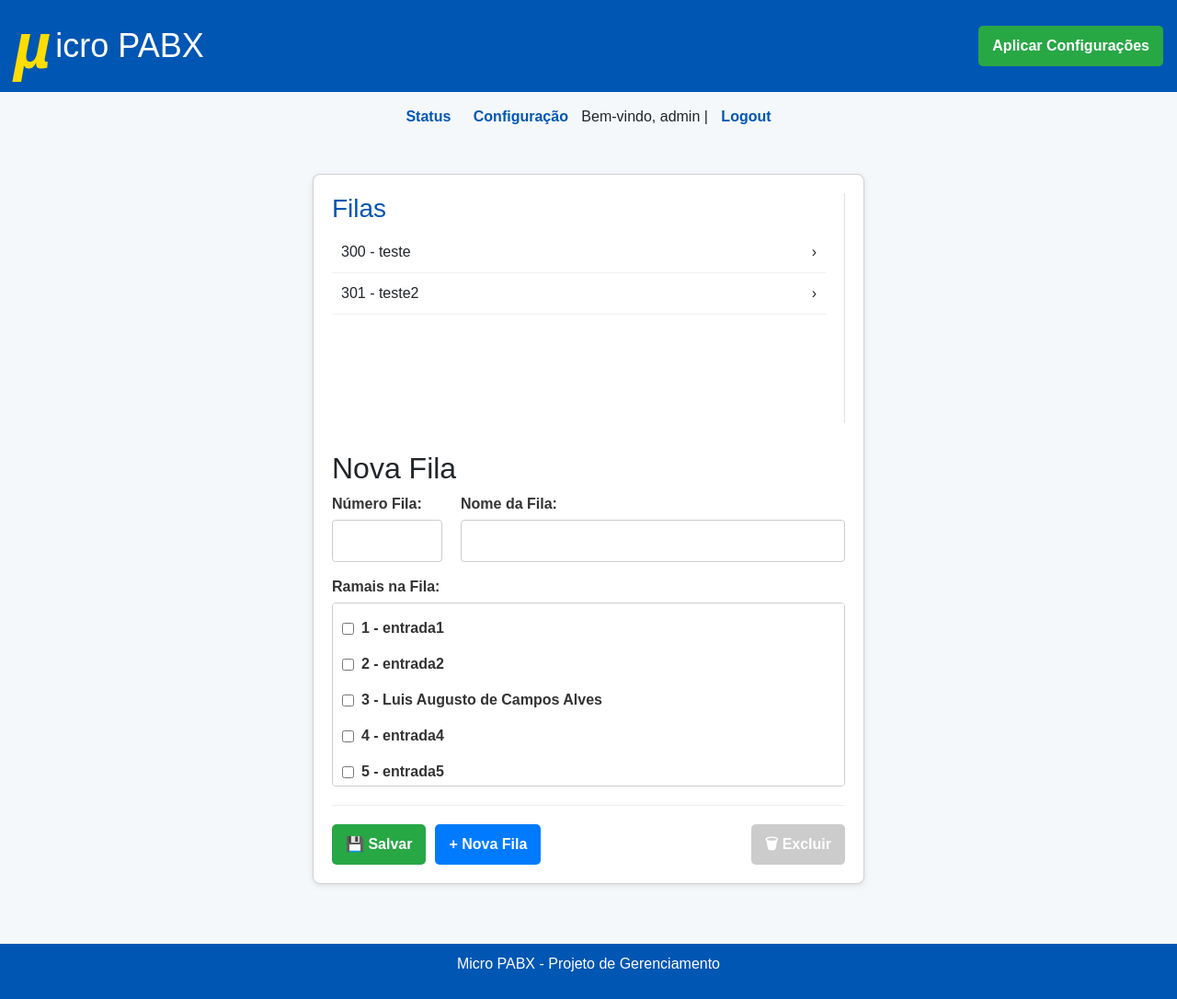
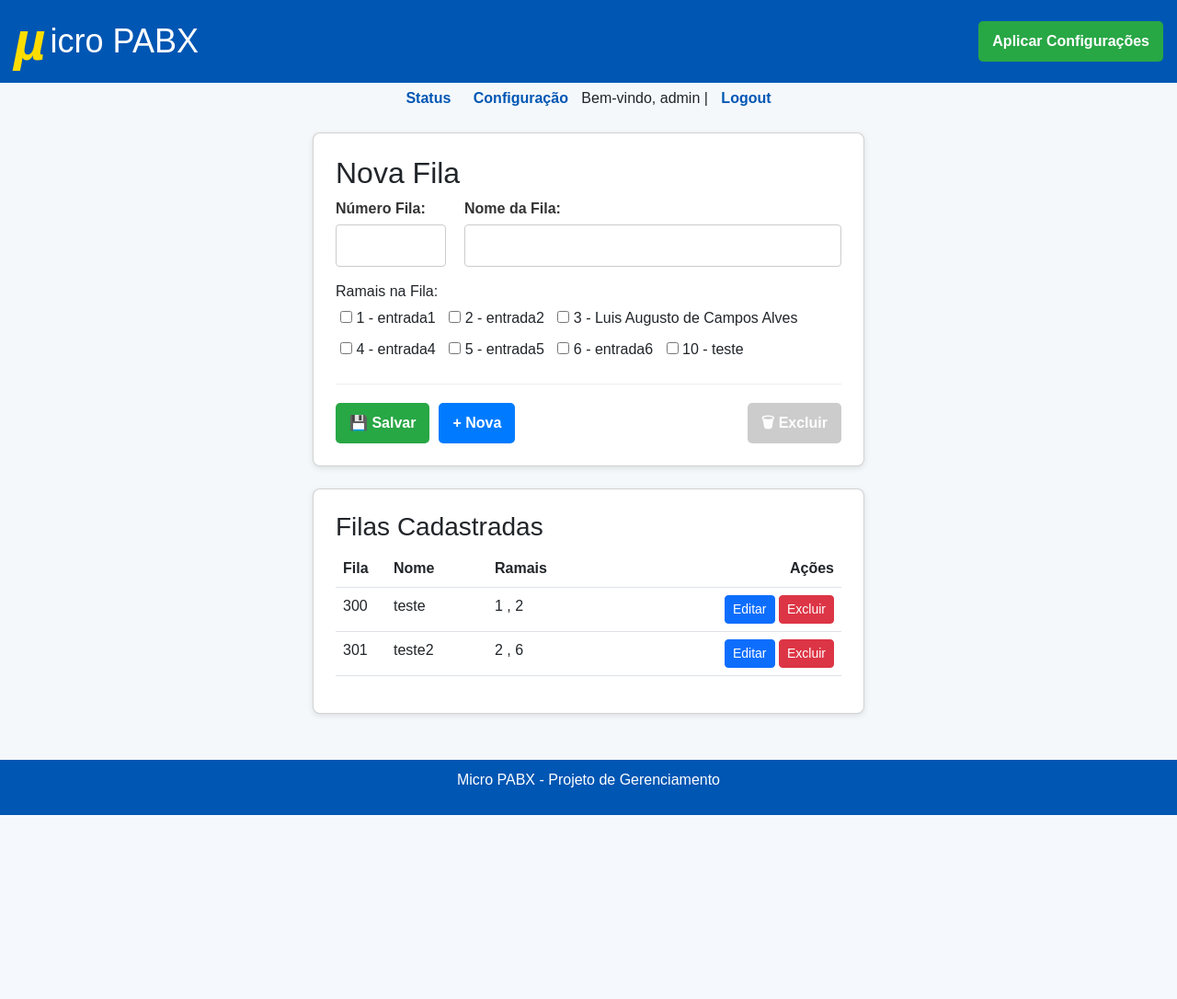
Before and after one commit to gutosolar72/micro-pabx, a Flask app: page /config/fila in a window 1280 px wide. Shown: the whole page at 92% size. After the commit the page ends 886 px from the top, so only its background shows below. Run offline with Flask 3, Linux system fonts and the light colour scheme; a user stored in the database is signed in; data comes from the database, SQL or seed files in the repository; both versions use the stored data as it was after the commit.

Commit message:
quase pronto

```diff
--- a/templates/base.html
+++ b/templates/base.html
@@ -33,7 +33,7 @@
         header h1 span {
             font-weight: bold;
             color: #ffdd00;
-            font-size: 70px;
+            font-size: 60px;
             font-style: italic;
             line-height: 1;
             margin-right: 5px;
@@ -55,7 +55,7 @@
             background-color: #218838;
         }
         nav {
-            margin: 15px;
+            margin: 5px;
             text-align: center;
         }
         nav a {
@@ -68,7 +68,7 @@
             text-decoration: underline;
         }
         .container {
-            padding: 20px;
+            padding: 5px;
         }
         .card {
             background: white;
--- a/templates/config_filas.html
+++ b/templates/config_filas.html
@@ -4,21 +4,10 @@
 
 {% block content %}
 <style>
-    /* Estilos consistentes com as outras páginas */
-    .layout-split { display: flex; gap: 30px; }
-    .sidebar { flex: 0 0 250px; border-right: 1px solid #e0e0e0; padding-right: 20px; }
-    .sidebar h3 { margin-top: 0; color: #0056b3; }
-    .item-list { list-style: none; padding: 0; margin: 0; max-height: 400px; overflow-y: auto; }
-    .item-list li { padding: 10px; cursor: pointer; border-bottom: 1px solid #f0f0f0; transition: background-color 0.2s; display: flex; justify-content: space-between; align-items: center; }
-    .item-list li:hover { background-color: #f4f8fb; }
-    .item-list li.selected { background-color: #e0eafc; font-weight: bold; color: #0056b3; }
-    .main-content { flex-grow: 1; }
-    .main-content h2 { margin-top: 0; }
     .form-row { display: flex; gap: 20px; margin-bottom: 15px; }
     .form-group { flex: 1; display: flex; flex-direction: column; }
     .form-group label { font-weight: bold; margin-bottom: 5px; color: #333; }
-    .form-group input, .form-group select { width: 100%; padding: 10px; border: 1px solid #ccc; border-radius: 4px; box-sizing: border-box; }
-    .form-group input:read-only { background-color: #f0f0f0; cursor: not-allowed; }
+    .form-group input { width: 100%; padding: 10px; border: 1px solid #ccc; border-radius: 4px; }
     .form-actions { display: flex; gap: 10px; margin-top: 20px; padding-top: 20px; border-top: 1px solid #eee; }
     .form-actions button { padding: 10px 15px; border: none; border-radius: 5px; font-weight: bold; cursor: pointer; display: inline-flex; align-items: center; gap: 5px; }
     .btn-save { background-color: #28a745; color: white; }
@@ -26,61 +15,31 @@
     .btn-delete { background-color: #dc3545; color: white; margin-left: auto; }
     .btn-delete:disabled { background-color: #ccc; cursor: not-allowed; }
 
-    /* CORREÇÃO DO CHECKBOX */
-    .ramais-checkbox-list {
-        max-height: 200px;
-        overflow-y: auto;
-        border: 1px solid #ccc;
-        padding: 10px;
-        border-radius: 4px;
-        background-color: #fff;
-    }
     .ramal-checkbox-item {
+        border: 5px solid blue;
+        width: 50%;
         display: flex;
         align-items: center;
-        gap: 8px;
-        padding: 5px 0;
-        cursor: pointer; /* Cursor de ponteiro para toda a linha */
-        transition: background-color 0.2s;
+        padding: 4px 0;
     }
-    .ramal-checkbox-item:hover {
-        background-color: #f8f9fa; /* Destaque ao passar o mouse */
+
+    .ramal-checkbox-item label {
+        border: 5px solid red;
+        align-items: center;
+        gap: 2px; /* espaço entre checkbox e texto */
+        margin: 0;
+        cursor: pointer;
     }
-    .ramal-checkbox-item input[type="checkbox"] {
-        width: auto;
-        flex-shrink: 0;
-        cursor: pointer; /* Cursor de ponteiro para o checkbox */
-        margin: 0;
-    }
-    .ramal-checkbox-item span {
-        cursor: pointer; /* Cursor de ponteiro para o texto */
-        user-select: none; /* Impede seleção do texto */
+
+    .table th:last-child, .table td:last-child {
+        text-align: right;
     }
 </style>
 
-<div class="card layout-split">
-
-    <!-- Sidebar: lista de filas -->
-    <aside class="sidebar">
-        <h3>Filas</h3>
-        {% if filas %}
-            <ul class="item-list" id="fila-list">
-                {% for f in filas %}
-                    <li onclick="selectFila(this, '{{ f.id }}', '{{ f.fila }}', '{{ f.nome }}', {{ f.ramais | tojson }})">
-                        <span>{{ f.fila }} - {{ f.nome }}</span>
-                        <span>&rsaquo;</span>
-                    </li>
-                {% endfor %}
-            </ul>
-        {% else %}
-            <p>Nenhuma fila cadastrada.</p>
-        {% endif %}
-    </aside>
-
-    <!-- Formulário principal -->
-    <main class="main-content">
+<div class="card p-4">
     <h2 id="form-title">Nova Fila</h2>
 
+    <!-- Formulário -->
     <form method="POST" id="form-fila" action="{{ url_for('pabx.cadastro_fila') }}">
         <input type="hidden" name="id" id="fila-id">
 
@@ -95,14 +54,13 @@
             </div>
         </div>
 
-            <div class="form-group">
+        <div>
             <label>Ramais na Fila:</label>
-                <div class="ramais-checkbox-list">
+            <div>
                 {% for r in ramais %}
-                        <!-- CORREÇÃO DA ESTRUTURA HTML DO CHECKBOX -->
-                        <label class="ramal-checkbox-item" for="ramal-{{ r.id }}">
-                            <input type="checkbox" name="ramais" value="{{ r.id }}" id="ramal-{{ r.id }}">
-                            <span>{{ r.ramal }} - {{ r.nome }}</span>
+                        <label style="padding: 5px;">
+                            <input type="checkbox" name="ramais" value="{{ r.id }}">
+                            {{ r.ramal }} - {{ r.nome }}
                         </label>
                 {% endfor %}
             </div>
@@ -110,32 +68,62 @@
 
         <div class="form-actions">
             <button type="submit" class="btn-save">&#128190; Salvar</button>
-                <button type="button" class="btn-new" onclick="resetForm()">&#43; Nova Fila</button>
+            <button type="button" class="btn-new" onclick="resetForm()">&#43; Nova</button>
             <button type="button" class="btn-delete" id="btn-delete" onclick="excluirFila()" disabled>&#128465; Excluir</button>
         </div>
     </form>
-    </main>
+</div>
+
+<!-- Lista de Filas -->
+<div class="card p-4 mt-4">
+    <h3>Filas Cadastradas</h3>
+    {% if filas %}
+        <table class="table">
+            <thead>
+                <tr>
+                    <th style="width: 10%;">Fila</th>
+                    <th style="width: 20%;">Nome</th>
+                    <th style="width: 45%;">Ramais</th>
+                    <th style="width: 25%;">Ações</th>
+                </tr>
+            </thead>
+            <tbody>
+                {% for f in filas %}
+                <tr>
+                    <td>{{ f.fila }}</td>
+                    <td>{{ f.nome }}</td>
+                    <td>
+                        {% if f.ramais %}
+                            {% for r in f.ramais %}
+                                {{ r }} {% if not loop.last %}, {% endif %}
+                            {% endfor %}
+                        {% else %}
+                            Nenhum
+                        {% endif %}
+                    </td>
+                    <td>
+                        <button class="btn btn-sm btn-primary" onclick="selectFilaTabela('{{ f.id }}','{{ f.fila }}','{{ f.nome }}', {{ f.ramais | tojson }})">Editar</button>
+                        <button class="btn btn-sm btn-danger" onclick="excluirFilaDireto('{{ f.id }}','{{ f.fila }}')">Excluir</button>
+                    </td>
+                </tr>
+                {% endfor %}
+            </tbody>
+        </table>
+    {% else %}
+        <p>Nenhuma fila cadastrada.</p>
+    {% endif %}
 </div>
 
 <script>
-let currentSelectedLi = null;
-
-function selectFila(element, id, numero, nome, ramaisAssociados) {
-    if (currentSelectedLi) {
-        currentSelectedLi.classList.remove('selected');
-    }
-    element.classList.add('selected');
-    currentSelectedLi = element;
-
+function selectFilaTabela(id, numero, nome, ramaisAssociados) {
     document.getElementById('fila-id').value = id;
     const filaInput = document.getElementById('fila');
     filaInput.value = numero;
     filaInput.readOnly = true;
     document.getElementById('nome').value = nome;
 
-    // Marca os checkboxes dos ramais associados
+    // Marca os checkboxes de acordo com o array [1,2]
     document.querySelectorAll('input[name="ramais"]').forEach(checkbox => {
-        // CORREÇÃO: Garantir que ambos os lados da comparação são números
         checkbox.checked = ramaisAssociados.includes(parseInt(checkbox.value, 10));
     });
 
@@ -144,10 +132,6 @@ function selectFila(element, id, numero, nome, ramaisAssociados) {
 }
 
 function resetForm() {
-    if (currentSelectedLi) {
-        currentSelectedLi.classList.remove('selected');
-        currentSelectedLi = null;
-    }
     document.getElementById('form-fila').reset();
     document.getElementById('fila-id').value = '';
     document.getElementById('fila').readOnly = false;
@@ -155,26 +139,19 @@ function resetForm() {
     document.getElementById('btn-delete').disabled = true;
 }
 
-function excluirFila() {
-    const filaId = document.getElementById("fila-id").value;
-    if (!filaId) {
-        alert("Selecione uma fila da lista para excluir.");
-        return;
-    }
-    if (confirm('Tem certeza que deseja excluir esta fila?')) {
+function excluirFilaDireto(id, numero) {
+    if (confirm(`Tem certeza que deseja excluir a fila ${numero}?`)) {
         const form = document.createElement('form');
         form.method = 'POST';
         form.action = "{{ url_for('pabx.excluir_fila') }}";
         const input = document.createElement('input');
         input.type = 'hidden';
         input.name = 'id';
-        input.value = filaId;
+        input.value = id;
         form.appendChild(input);
         document.body.appendChild(form);
         form.submit();
     }
 }
-
-document.addEventListener('DOMContentLoaded', resetForm);
 </script>
 {% endblock %}
```
Also changed, not shown: templates/config_pabx.html (+4 -70 lines), templates/config_ramais.html (+50 -86 lines), templates/config_rotas.html (+13 -12 lines), micro_pbx.db. Lines whose indentation alone changed are shown as unchanged.
